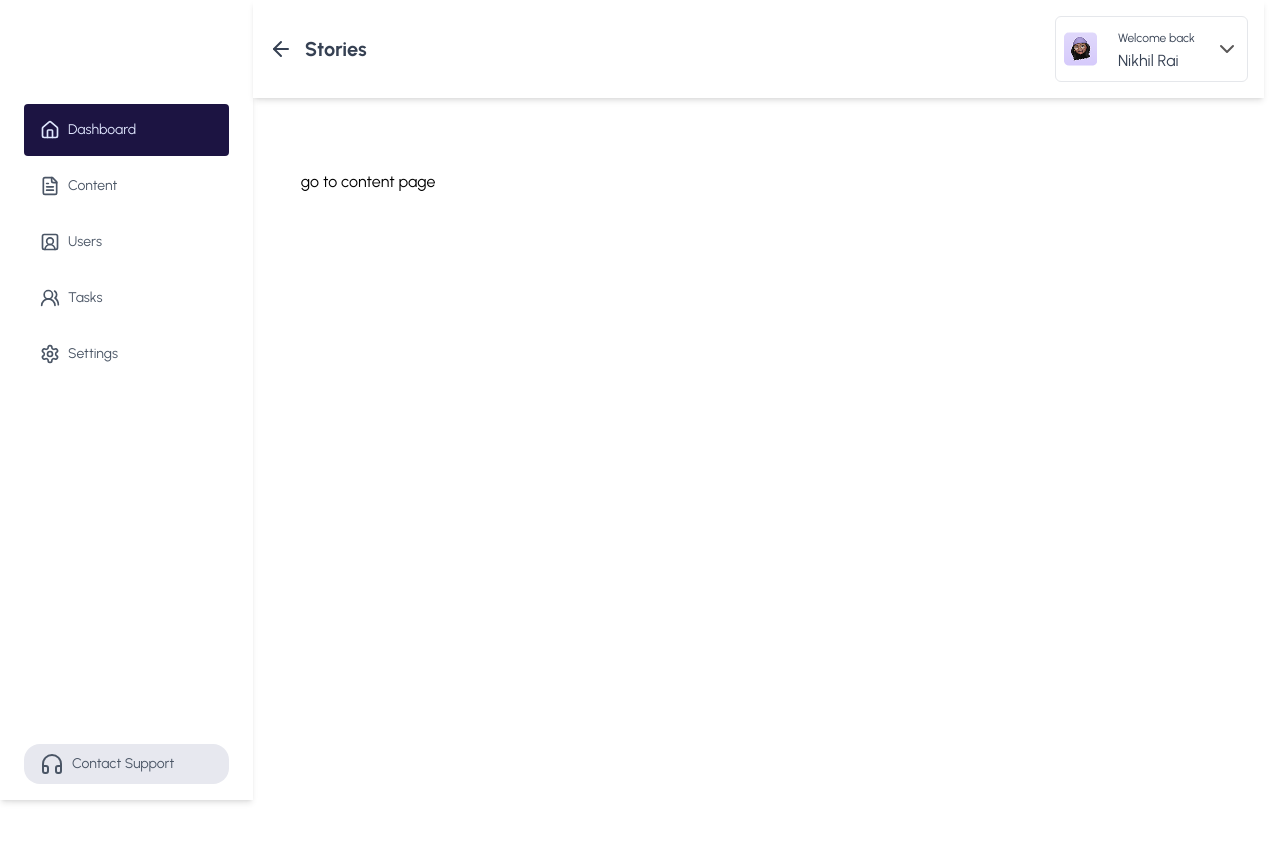
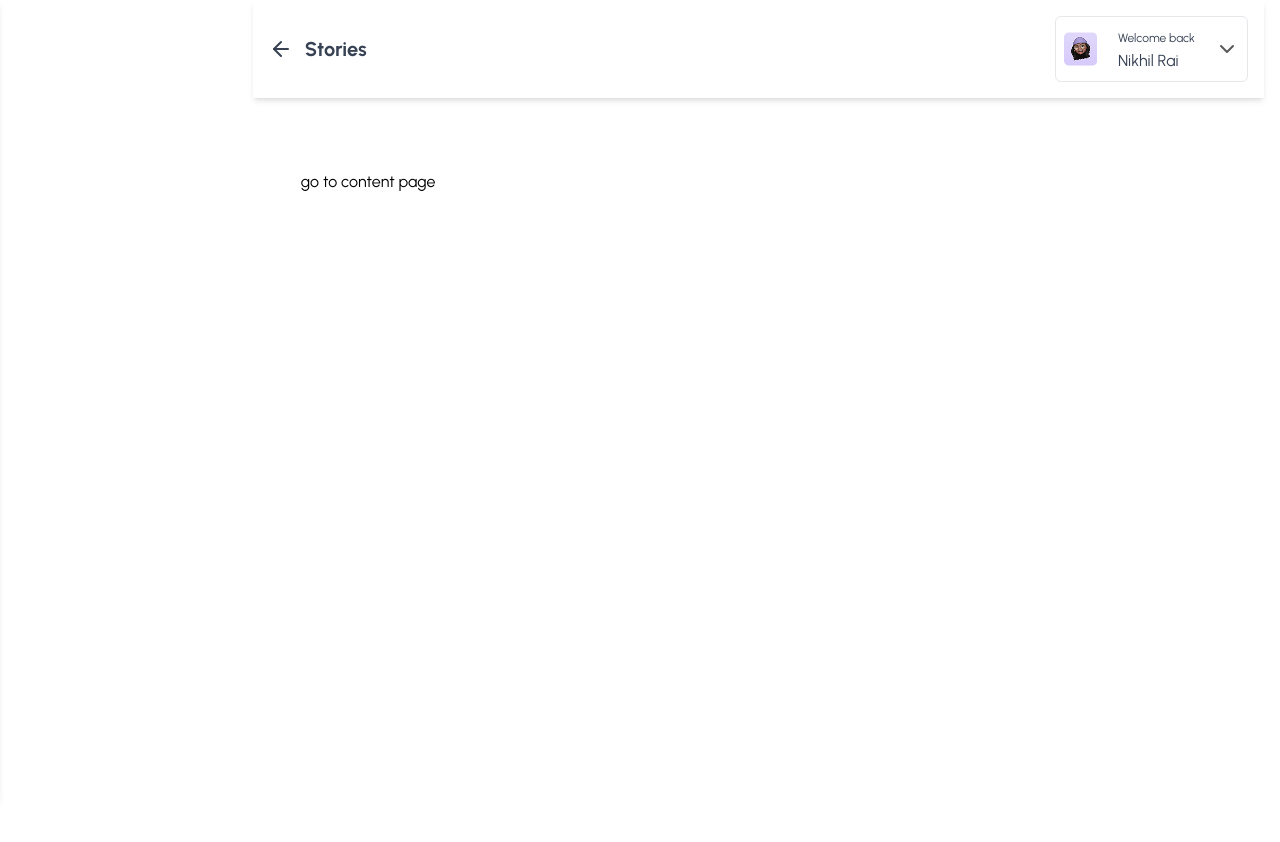
Before and after one commit to jhoncarter7/weframeTask, a Next.js app: page / in a window 1280 px wide. Shown: the top 842 px of the page. Built offline with nearby package versions, Linux system fonts and the light colour scheme.

Commit message:
add toggle menu for mobile

```diff
--- a/app/components/Navbar.tsx
+++ b/app/components/Navbar.tsx
@@ -2,14 +2,13 @@
 import { ArrowLeft, Menu  } from "lucide-react";
 import React from "react";
 import Profile from "./Profile";
-import { useDispatch, useSelector } from "react-redux";
-import { RootState } from "../store/store";
+import { useDispatch } from "react-redux";
+
 import { toggleMenu } from "../store/StoreSlice";
 
 const Navbar = () => {
-  const toggle = useSelector((state: RootState) => state.toggleMenu);
+
   const dispatch = useDispatch();
-  console.log(toggle, "toggle menu")
   return (
     <div className="shadow-md bg-white p-4 flex justify-between">
       <div className="flex items-center text-gray-700 gap-x-3 cursor-pointer">
--- a/app/components/Sidebar.tsx
+++ b/app/components/Sidebar.tsx
@@ -10,7 +10,12 @@ import {
   Settings,
   SquareUserRound,
   UsersRound,
+  X,
 } from "lucide-react";
+import { useSelector } from "react-redux";
+import { RootState } from "../store/store";
+import { closeMenu } from "../store/StoreSlice";
+import { useDispatch } from "react-redux";
 const navItems = [
   { label: "Dashboard", href: "/", icon: <House size={20} /> },
   { label: "Content", href: "/stories", icon: <FileText size={20} /> },
@@ -21,9 +26,15 @@ const navItems = [
 
 export default function Sidebar() {
   const pathname = usePathname();
+  const toggle = useSelector((state: RootState) => state.toggleMenu);
+  const dispatch = useDispatch()
   return (
-    <aside className=" bg-white  h-screen sticky top-0 pt-18 flex flex-col py-4 shadow-md font-urbanist">
-      <div className="p-4 text-xl font-bold"></div>
+    <aside className={`bg-white  h-screen fixed inset-y-0 left-0 md:sticky md:inset-0 z-50 pt-18 flex flex-col py-4 shadow-md font-urbanist
+     transform transition-transform duration-300 ease-in-out
+        ${toggle ? 'translate-x-0' : '-translate-x-full'}`}
+        aria-hidden={!toggle && typeof window !== 'undefined' && window.innerWidth < 768}
+        >
+      <div className="absolute top-0 right-0 p-4" onClick={()=> dispatch(closeMenu())}>{<X/>}</div>
       <nav className="flex-1 px-6 space-y-1  justify-between">
         {navItems.map((item) => {
           const isActive = item.href === pathname;
--- a/app/layout.tsx
+++ b/app/layout.tsx
@@ -28,10 +28,10 @@ export default function RootLayout({
         <ReduxProvider>
 
         <main className="md:grid md:grid-cols-10 md:grid-rows-10  font-urbanist md:pr-4">
-          <div className="hidden md:block col-span-2 row-span-10">
+          <div className=" col-span-2 row-span-10">
             <Sidebar />
           </div>
-          <div className=" md:col-span-8 md:col-start-3  top-0 sticky z-50 pb-6" >
+          <div className=" md:col-span-8 md:col-start-3  top-0 sticky z-20 pb-6" >
             <Navbar />
           </div>
 
--- a/app/store/StoreSlice.ts
+++ b/app/store/StoreSlice.ts
@@ -2,10 +2,12 @@ import { createSlice } from "@reduxjs/toolkit"
 
 interface initialIN{
     toggleMenu: boolean
+
 }
 
 const initialState: initialIN = {
-    toggleMenu: false
+    toggleMenu: false,
+
 }
 
 
@@ -16,13 +18,13 @@ export const storeSlice = createSlice({
         toggleMenu: (state) => {
             state.toggleMenu = !state.toggleMenu
         },
-        // closeMenu: (state) => {
-        //     state.toggleMenu = false
-        // }
+        closeMenu: (state) => {
+            state.toggleMenu = false
+        }
     }
 })
 
 
-export const { toggleMenu } = storeSlice.actions
+export const { toggleMenu, closeMenu } = storeSlice.actions
 
 export default storeSlice.reducer
```
